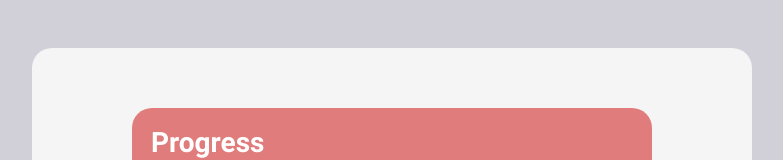
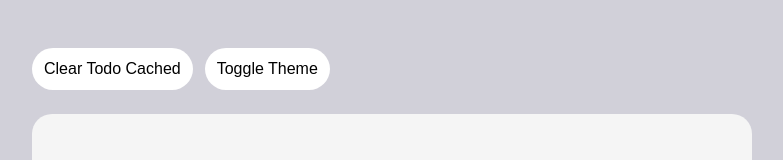
Before and after one commit to ipunai/todos-test, a React (Vite) app: page / in a window 1280 px wide. Shown: the top 160 px of the page, without its empty margins (248-1031 px from the left). Built offline with nearby package versions, Linux system fonts and the light colour scheme; no server answers.

Commit message:
add: darkmode

```diff
--- a/src/App.tsx
+++ b/src/App.tsx
@@ -1,6 +1,7 @@
 import "./App.scss";
 import { Progress } from "./components/Progress/Progress";
 import { Task } from "./components/Task/Task";
+import { Theme } from "./components/Theme/Theme";
 import { Context } from "./context/Context";
 import { useFechTodo } from "./hooks";
 import { useCacheTodo } from "./hooks/useCacheTodo";
@@ -13,6 +14,7 @@ const App: React.FC = () => {
 
   return (
     <Context.Provider value={{ todos: cachedTodo, setTodos }}>
+      <Theme>
         <div className="todo-app">
           <Progress />
           {/* NOTE: attribute 'data-css' refers to utility styles (styles/uitls.scss) that I have created myself */}
@@ -20,6 +22,7 @@ const App: React.FC = () => {
             <Task />
           </div>
         </div>
+      </Theme>
     </Context.Provider>
   );
 };
--- a/src/components/Input/Input.scss
+++ b/src/components/Input/Input.scss
@@ -8,10 +8,12 @@
     padding: 14px 20px;
     box-sizing: border-box;
     border: none;
+    color: $black;
     font-size: $tx16;
     &::placeholder {
       color: $soft-gray;
     }
+    background-color: $white;
 
     &:focus-visible {
       outline: 2px solid $primary;
--- a/src/components/Progress/Progress.scss
+++ b/src/components/Progress/Progress.scss
@@ -27,7 +27,7 @@
     height: 100%;
     background-color: $white;
     border-radius: $round-md;
-    width: 0;
+    width: var(--complete-percentage);
     transition: $slow;
   }
 
--- a/src/components/Progress/Progress.tsx
+++ b/src/components/Progress/Progress.tsx
@@ -1,7 +1,7 @@
 import { useProgress } from "../../hooks";
 import "./Progress.scss";
 import { type ProgressProps } from "./Progress.types";
-import { type ReactElement } from "react";
+import { type ReactElement, type CSSProperties } from "react";
 
 export const Progress = ({}: ProgressProps): ReactElement => {
   const { completionPercentage } = useProgress();
@@ -11,7 +11,11 @@ export const Progress = ({}: ProgressProps): ReactElement => {
       <div className="progress-component__bar">
         <div
           className="progress-component__fill"
-          style={{ width: `${completionPercentage}%` }}
+          style={
+            {
+              "--complete-percentage": `${completionPercentage}%`,
+            } as CSSProperties
+          }
         ></div>
       </div>
       <h3 className="progress-component__percentage-text">
--- a/src/components/Task/Task.scss
+++ b/src/components/Task/Task.scss
@@ -9,5 +9,6 @@
     display: flex;
     align-items: center;
     justify-content: space-between;
+    color: $black;
   }
 }
--- a/src/components/TaskItem/TaskItem.scss
+++ b/src/components/TaskItem/TaskItem.scss
@@ -36,6 +36,8 @@ ul {
         border: none;
         outline: none;
         font-size: $tx16;
+        background-color: $white;
+        color: $black;
       }
       button {
         all: unset;
@@ -61,6 +63,8 @@ ul {
       width: 100%;
 
       .task-item-component__todo-text {
+        color: $black;
+
         &[data-completed="true"] {
           color: $a-gray;
           text-decoration: line-through;
--- /dev/null
+++ b/src/components/Theme/Theme.scss
@@ -0,0 +1,22 @@
+@import "/variables";
+
+.theme-component {
+  margin-bottom: 24px;
+  display: flex;
+  column-gap: 12px;
+  button {
+    padding: 12px;
+    border-radius: 99px;
+    background-color: white;
+    border: none;
+    transition: $slow;
+    font-size: $tx16;
+    cursor: pointer;
+    &:hover {
+      background-color: rgb(224, 224, 224);
+    }
+    &:active {
+      background-color: rgb(157, 157, 157);
+    }
+  }
+}
--- /dev/null
+++ b/src/components/Theme/Theme.tsx
@@ -0,0 +1,31 @@
+import { type ReactNode } from "react";
+import { CACHED_TODO } from "../../constants/constants";
+import "./Theme.scss";
+const THEME_MODE_KEY = "themeMode";
+const LIGHT = "light";
+const DARK = "dark";
+
+export const Theme = ({ children }: { children: ReactNode }) => {
+  document.body.classList.add(LIGHT);
+  const clearTodoCached = () => {
+    localStorage.removeItem(CACHED_TODO);
+  };
+
+  const onToggleTheme = () => {
+    const currentTheme = localStorage.getItem(THEME_MODE_KEY) || LIGHT;
+    const newTheme = currentTheme === LIGHT ? DARK : LIGHT;
+
+    localStorage.setItem(THEME_MODE_KEY, newTheme);
+    document.body.classList.replace(currentTheme, newTheme);
+  };
+
+  return (
+    <>
+      <div className="theme-component">
+        <button onClick={clearTodoCached}>Clear Todo Cached</button>
+        <button onClick={onToggleTheme}>Toggle Theme</button>
+      </div>
+      {children}
+    </>
+  );
+};
--- a/src/styles/_colors.scss
+++ b/src/styles/_colors.scss
@@ -7,3 +7,4 @@ $pink: var(--pink);
 $soft-gray: var(--soft-gray);
 $light-gray: var(--light-gray);
 $a-gray: var(--a-gray);
+$black: var(--black);
--- a/src/styles/root.scss
+++ b/src/styles/root.scss
@@ -1,6 +1,7 @@
 :root {
   --primary: #585292;
   --white: #fff;
+  --black: #000000;
   --accent: #e07c7c;
   --gray: #d1d0d9;
   --darkgray: #3b3b3b;
@@ -16,3 +17,17 @@
   --tx-16: 1rem;
   --tx-13: 0.813rem;
 }
+
+body.dark {
+  --light-gray: #383838;
+  --accent: #5d5d62;
+  --white: #000000;
+  --primary: #6e62db;
+  --a-gray: rgb(169, 169, 169);
+  --black: #ffffff;
+  --darkgray: #9c9c9c;
+
+  .progress-component__header {
+    --white: #ffffff;
+  }
+}
```
Lines whose indentation alone changed are shown as unchanged.
